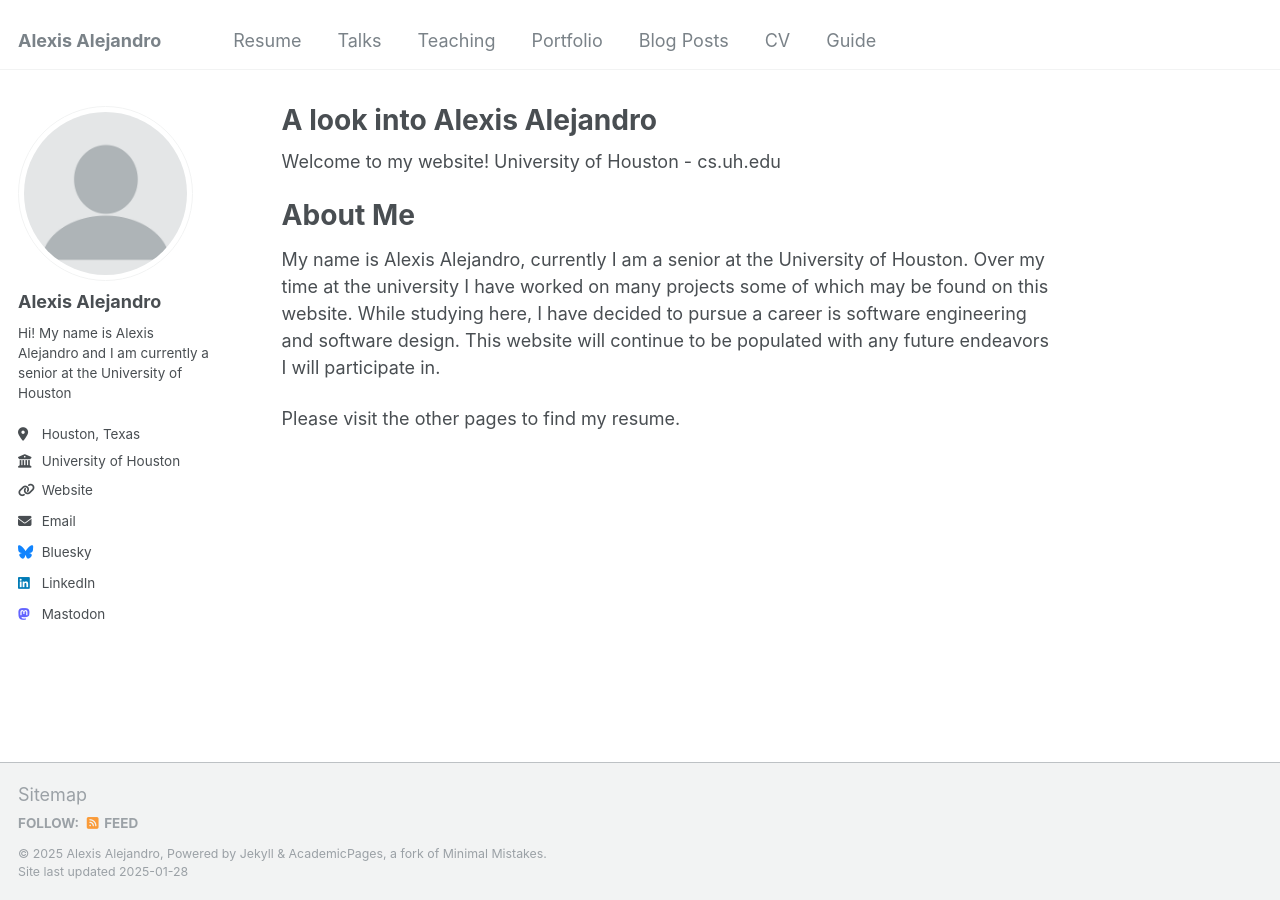
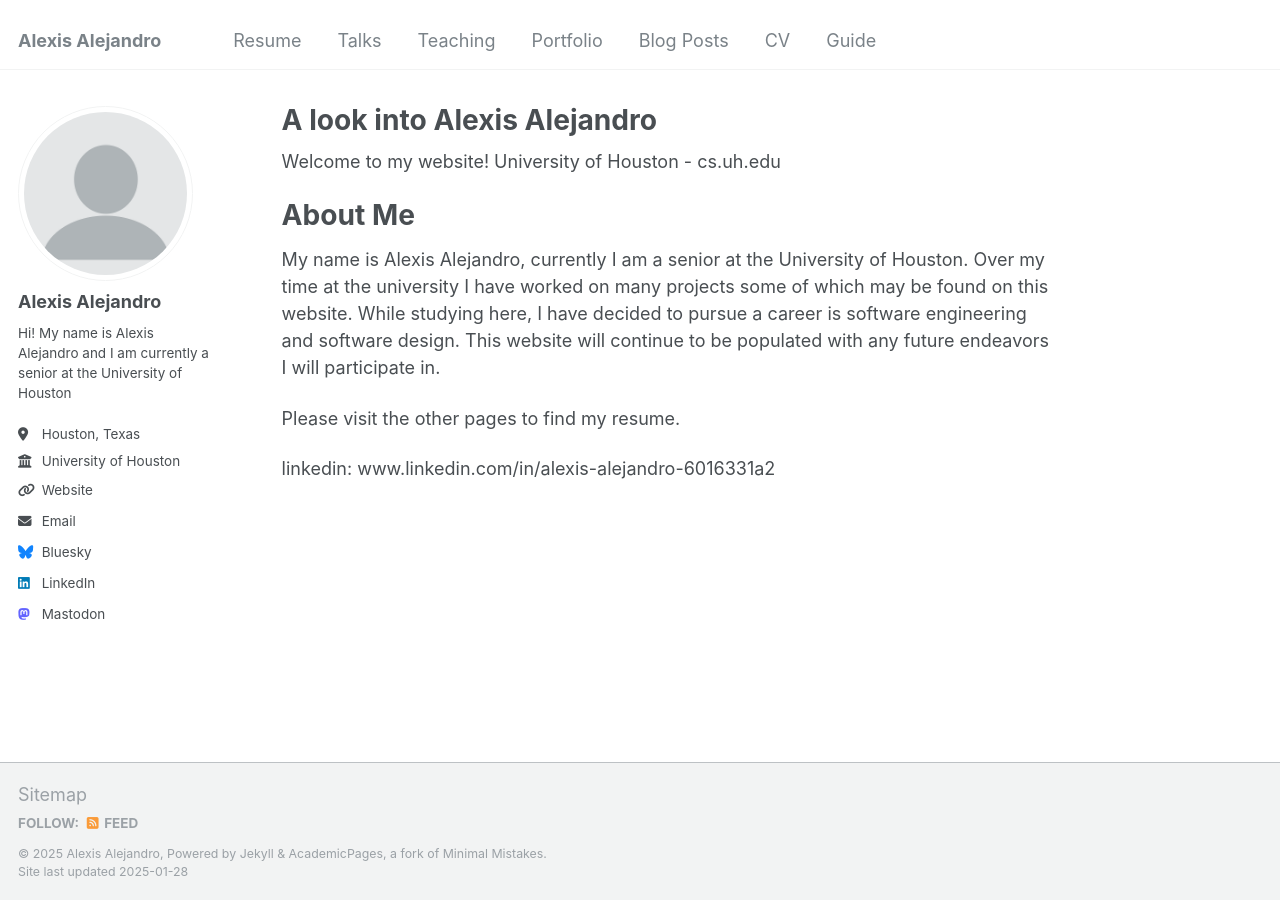
Before and after one commit to AlexisA3400/AlexisA3400.github.io, a Jekyll site: the page built from _pages/about.md, in a window 1280 px wide. Built offline with Jekyll 4.4.1, drawn with Linux system fonts in a browser that asks for light colours.

Commit message:
Update about.md

```diff
--- a/_pages/about.md
+++ b/_pages/about.md
@@ -16,3 +16,5 @@ About Me
 My name is Alexis Alejandro, currently I am a senior at the University of Houston. Over my time at the university I have worked on many projects some of which may be found on this website. While studying here, I have decided to pursue a career is software engineering and software design. This website will continue to be populated with any future endeavors I will participate in.
 
 Please visit the other pages to find my resume.
+
+linkedin: www.linkedin.com/in/alexis-alejandro-6016331a2
```
